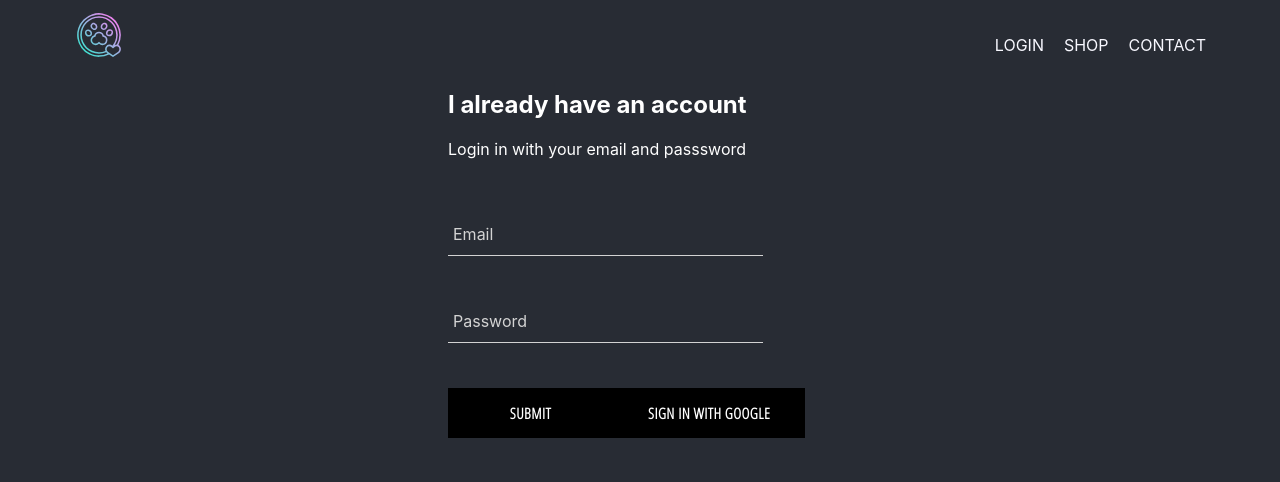
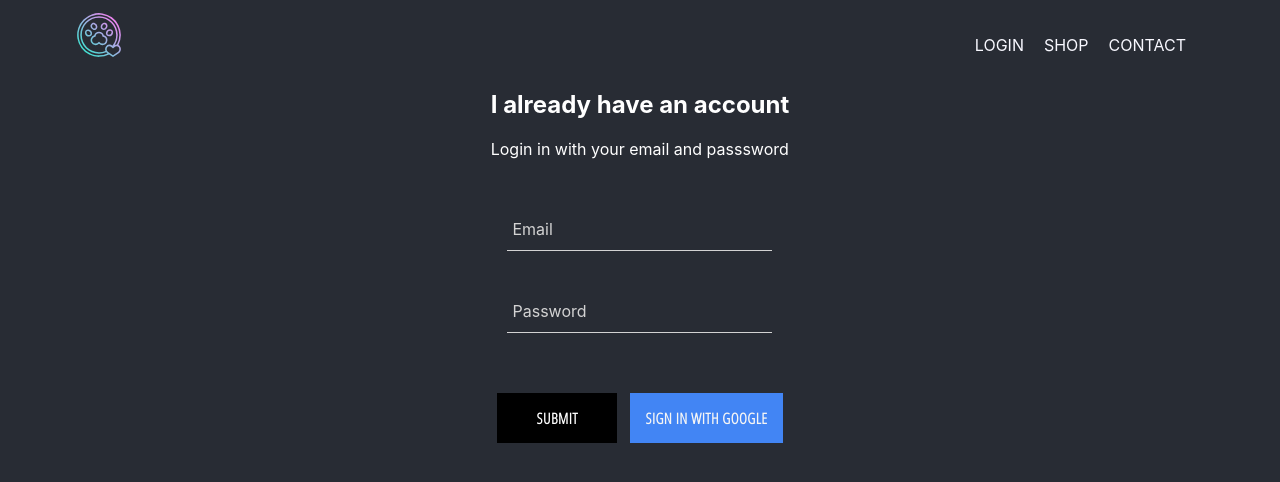
Before and after one commit to phat-marc/store, a React (Create React App) app: page /signin in a window 1280 px wide. Shown: the top 482 px of the page. Built offline with nearby package versions, Linux system fonts and the light colour scheme; no server answers.

Commit message:
added auth state to app login

```diff
--- a/src/App.css
+++ b/src/App.css
@@ -30,6 +30,7 @@ a {
 
 a:hover {
   background: linear-gradient(to right, rgb(65,223,208),rgb(238,131,239));
+  background-clip: text;
   -webkit-background-clip: text;
   -webkit-text-fill-color: transparent;
 }
--- a/src/App.js
+++ b/src/App.js
@@ -5,6 +5,9 @@ import Header from './components/header/header';
 import HomePage from './pages/homepage/homepage.component';
 import ShopPage from './pages/shop/shop.component';
 import Signings from './pages/logins/signings.jsx';
+//video 87 ... also convert app to class
+import { auth } from './firebase/firebase.utils';
+
 // import logo from './logo.svg';
 import './App.css';
 
@@ -26,11 +29,34 @@ import './App.css';
 // )
 
 // switch renders only one route at a time
-function App() {
+class App extends React.Component {
+  constructor() {
+    super();
+    this.state = {
+      currentUser: null
+    }
+  }
+
+  // this section is the app listening for auth state chages,
+  unsubscribeFromAuth = null;
+
+  componentDidMount() {
+    this.unsubscribeFromAuth = auth.onAuthStateChanged(user => {
+      this.setState({ currentUser: user });
+
+      // console.log(user);
+    })
+  }
+
+  componentWillUnmount() {
+    this.unsubscribeFromAuth();
+  }
+
+  render() {
     return (
       // <div className="app-wrapper"> see #root in index
       <div>
-      <Header />
+        <Header currentUser={this.state.currentUser} />
         <Switch>
           <Route exact path='/' component={HomePage} />
           <Route path='/shop' component={ShopPage} />
@@ -39,7 +65,7 @@ function App() {
       </div>
     );
   }
-
+}
 export default App;
 
 
--- a/src/components/button/button.jsx
+++ b/src/components/button/button.jsx
@@ -2,10 +2,12 @@ import React from 'react';
 
 import './button.scss';
 
-
 // a button and input can share the type of submit but here we need to also add the forms onSubmit, so start by passing in children and then destructure all otherProps
-const Button = ({ children, ...otherProps }) => (
-  <button className='custom-button' {...otherProps}>
+const Button = ({ children, isGoogleSignIn, ...otherProps }) => (
+  <button
+    className={`${isGoogleSignIn ? 'google-sign-in' : ''} custom-button`}
+    {...otherProps}
+  >
     {children}
   </button>
 )
--- a/src/components/button/button.scss
+++ b/src/components/button/button.scss
@@ -1,7 +1,7 @@
 .custom-button {
-  padding: 0 35px 0 35px;
-  min-width: 165px;
+  padding: 0 15px;
   width: auto;
+  min-width: 120px;
   height: 50px;
   border: none;
   background-color: black;
@@ -20,4 +20,14 @@
     background-color: white;
     color: black;
   }
+
+  &.google-sign-in {
+    background-color: #4285f4;
+    color: whitesmoke;
+
+    &:hover {
+      background-color: #0c2855;
+      border: none;
+    }
+  }
 }
--- a/src/components/form-input/form-input.scss
+++ b/src/components/form-input/form-input.scss
@@ -11,13 +11,13 @@ $main-color: ghostwhite;
 
 .group {
   position: relative;
-  margin: 45px 0;
+  margin: 20px 0;
 
   .form-input {
     display: block;
     padding: 10px 10px 10px 5px;
-    margin: 25px 0;
-    width: 300px;
+    margin: auto 0;
+    min-width: 250px;
     border: none;
     border-radius: 0;
     border-bottom: 1px solid $sub-color;
--- a/src/components/header/header.jsx
+++ b/src/components/header/header.jsx
@@ -1,11 +1,12 @@
 import React from 'react';
 import { Link } from 'react-router-dom';
+import { auth } from '../../firebase/firebase.utils';
 
 // import { ReactComponent as Logo } from '../../assets/pets.svg';
 import { ReactComponent as Logo } from '../../assets/pets.svg';
 import './header.scss';
 
-const Header = () => (
+const Header = ({ currentUser }) => (
   <div className='header'>
     <Link className='logo-box' to="/">
       <Logo className='logo' />
@@ -20,6 +21,11 @@ const Header = () => (
       <Link className='opts' to="/contact">
           CONTACT
       </Link>
+      {
+        currentUser ?
+        <div className='opts' onClick={() => auth.signOut()}>LOG OUT</div>
+        : <Link className='opts' to='./signin'></Link>
+      }
     </div>
   </div>
 )
--- a/src/components/login/login.jsx
+++ b/src/components/login/login.jsx
@@ -38,6 +38,7 @@ class Login extends React.Component{
         <p>Login in with your email and passsword</p>
 
         <form onSubmit={this.handleSubmit}>
+          <div className='center'>
             <FormInput
               name='email'
               type='email'
@@ -54,8 +55,13 @@ class Login extends React.Component{
               handleChange={this.handleChange}
               required
             />
+          </div>
+          <div className='buttons'>
             <Button type='submit'>Submit</Button>
-          <Button onClick={signInWithGoogle}>Sign in with Google</Button>
+            <Button onClick={signInWithGoogle} isGoogleSignIn>
+              Sign in with Google
+            </Button>
+          </div>
         </form>
       </div>
     );
--- a/src/components/login/login.scss
+++ b/src/components/login/login.scss
@@ -1,13 +1,21 @@
 .sign-in {
-  width: 30vw;
+  min-width: 280px;
   display: flex;
   flex-direction: column;
 
   .title, p {
     margin: 10px 0;
   }
+
+  .center {
+    display: flex;
+    flex-direction: column;
+    align-items: center;
+    margin: 20px 0 40px 0;
+  }
+
+  .buttons {
+    display: flex;
+    justify-content: space-around;
+  }
 }
-
-@media only screen and (max-width: 600px) {
-  .sign-in { width: 90vw;}
-}
```
Lines whose indentation alone changed are shown as unchanged.
